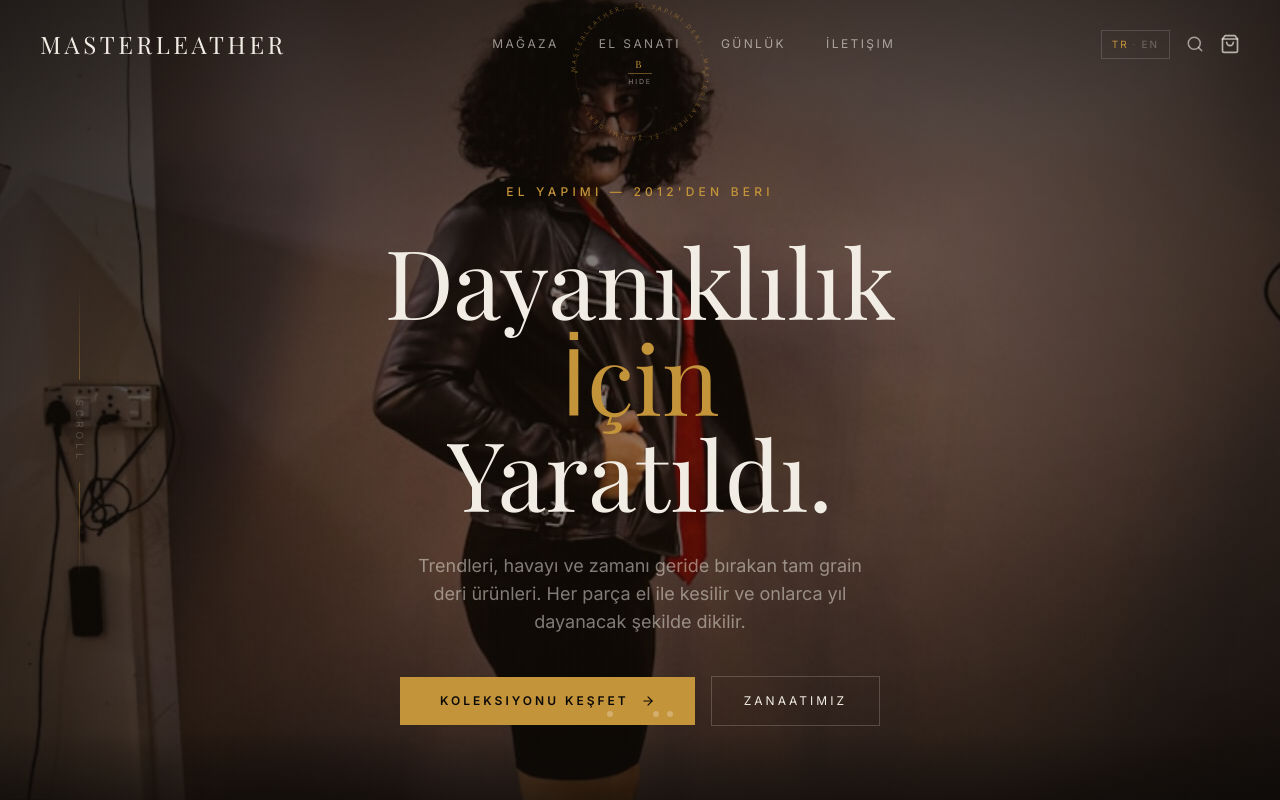
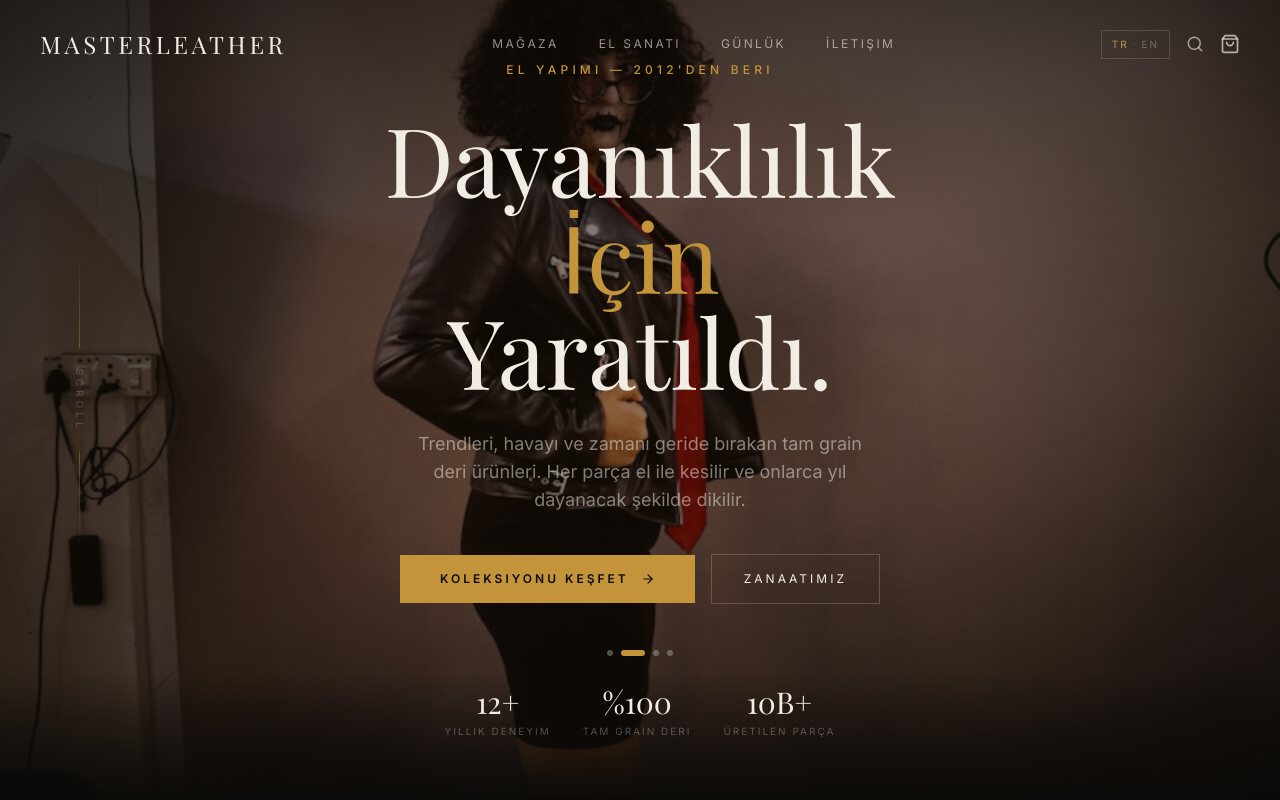
Before and after one commit to synangg/sinan-test, a Next.js app: page / in a window 1280 px wide. Shown: the top 800 px of the page. Built offline with nearby package versions, Linux system fonts and the light colour scheme.

Commit message:
Remove rotating ring badge from hero, update year to 2024

```diff
--- a/src/components/home/Hero.tsx
+++ b/src/components/home/Hero.tsx
@@ -1,6 +1,6 @@
 'use client'
 
-import { motion, useScroll, useTransform, AnimatePresence } from 'framer-motion'
+import { motion, AnimatePresence } from 'framer-motion'
 import Link from 'next/link'
 import Image from 'next/image'
 import { ArrowRight } from 'lucide-react'
@@ -23,38 +23,8 @@ const heroImages = [
   { src: '/images/leather-bag-lifestyle.jpg', alt: 'El yapımı deri çanta' },
 ]
 
-function RotatingRing({ rotate, text }: { rotate: import('framer-motion').MotionValue<number>; text: string }) {
-  return (
-    <motion.div style={{ rotate }} className="absolute inset-0 pointer-events-none">
-      <svg viewBox="0 0 200 200" className="w-full h-full" xmlns="http://www.w3.org/2000/svg">
-        <defs>
-          <path id="ringPath" d="M 100,100 m -90,0 a 90,90 0 1,1 180,0 a 90,90 0 1,1 -180,0" />
-        </defs>
-        <circle cx="100" cy="100" r="90" fill="none" stroke="rgba(196,148,58,0.25)" strokeWidth="0.5" />
-        {Array.from({ length: 24 }).map((_, i) => {
-          const angle = (i / 24) * 2 * Math.PI
-          const x1 = 100 + 87 * Math.cos(angle)
-          const y1 = 100 + 87 * Math.sin(angle)
-          const x2 = 100 + 90 * Math.cos(angle)
-          const y2 = 100 + 90 * Math.sin(angle)
-          return (
-            <line key={i} x1={x1} y1={y1} x2={x2} y2={y2}
-              stroke={i % 6 === 0 ? 'rgba(196,148,58,0.7)' : 'rgba(196,148,58,0.3)'}
-              strokeWidth={i % 6 === 0 ? '1.5' : '0.8'}
-            />
-          )
-        })}
-        <text fontSize="7.5" fill="rgba(196,148,58,0.55)" letterSpacing="4">
-          <textPath href="#ringPath" startOffset="0%">{text}</textPath>
-        </text>
-      </svg>
-    </motion.div>
-  )
-}
 
 export function Hero() {
-  const { scrollY } = useScroll()
-  const rotate = useTransform(scrollY, [0, 1200], [0, 360])
   const { t } = useLang()
   const h = t.hero
 
@@ -66,10 +36,6 @@ export function Hero() {
     }, 5000)
     return () => clearInterval(timer)
   }, [])
-
-  const ringText = t.nav.since === 'Handcrafted Since 2012'
-    ? 'MASTERLEATHER · HANDCRAFTED LEATHER ·      MASTERLEATHER · HANDCRAFTED LEATHER ·      '
-    : 'MASTERLEATHER · EL YAPIMI DERİ ·      MASTERLEATHER · EL YAPIMI DERİ ·      '
 
   return (
     <section className="relative min-h-screen flex items-center justify-center overflow-hidden">
@@ -123,16 +89,6 @@ export function Hero() {
       <div className="relative z-10 container-luxury text-center">
         <motion.div initial="hidden" animate="visible" className="flex flex-col items-center gap-6 md:gap-8 max-w-4xl mx-auto">
 
-          {/* Dönen halka badge */}
-          <motion.div variants={fadeUp} custom={0.0} className="relative w-36 h-36 flex items-center justify-center mb-2">
-            <RotatingRing rotate={rotate} text={ringText} />
-            <div className="relative z-10 flex flex-col items-center justify-center w-16 h-16">
-              <span className="font-serif text-[10px] tracking-[0.3em] uppercase text-gold leading-none">B</span>
-              <div className="w-6 h-px bg-gold/50 my-1" />
-              <span className="font-sans text-[7px] tracking-[0.25em] uppercase text-cream/50 leading-none">HIDE</span>
-            </div>
-          </motion.div>
-
           <motion.span variants={fadeUp} custom={0.1} className="font-sans text-xs tracking-[0.35em] uppercase text-gold font-medium">
             {h.badge}
           </motion.span>
--- a/src/lib/translations.ts
+++ b/src/lib/translations.ts
@@ -130,10 +130,10 @@ export const translations = {
       craft: 'Craft',
       journal: 'Journal',
       contact: 'Contact',
-      since: 'Handcrafted Since 2012',
+      since: 'Handcrafted Since 2024',
     },
     hero: {
-      badge: 'Handcrafted Since 2012',
+      badge: 'Handcrafted Since 2024',
       title1: 'Crafted for',
       title2: 'Those Who',
       title3: 'Endure.',
```
